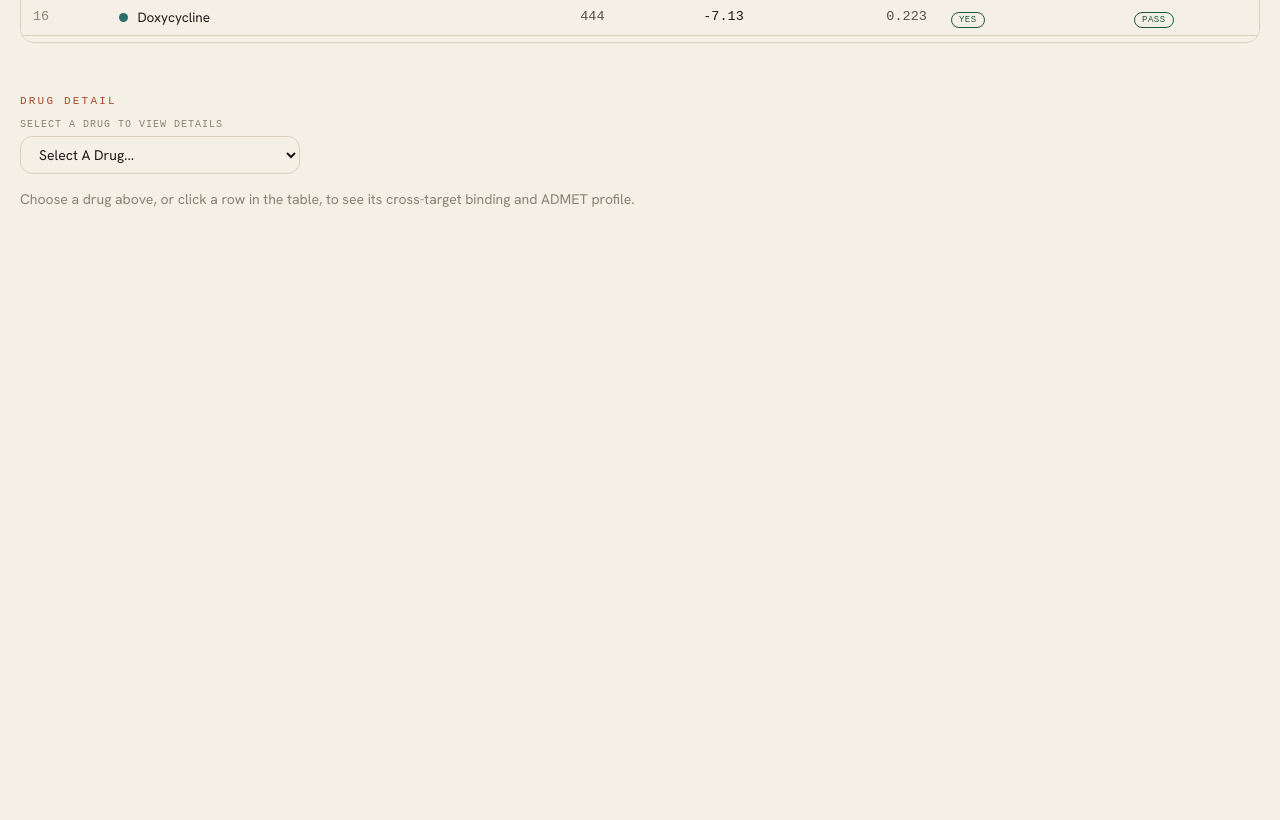
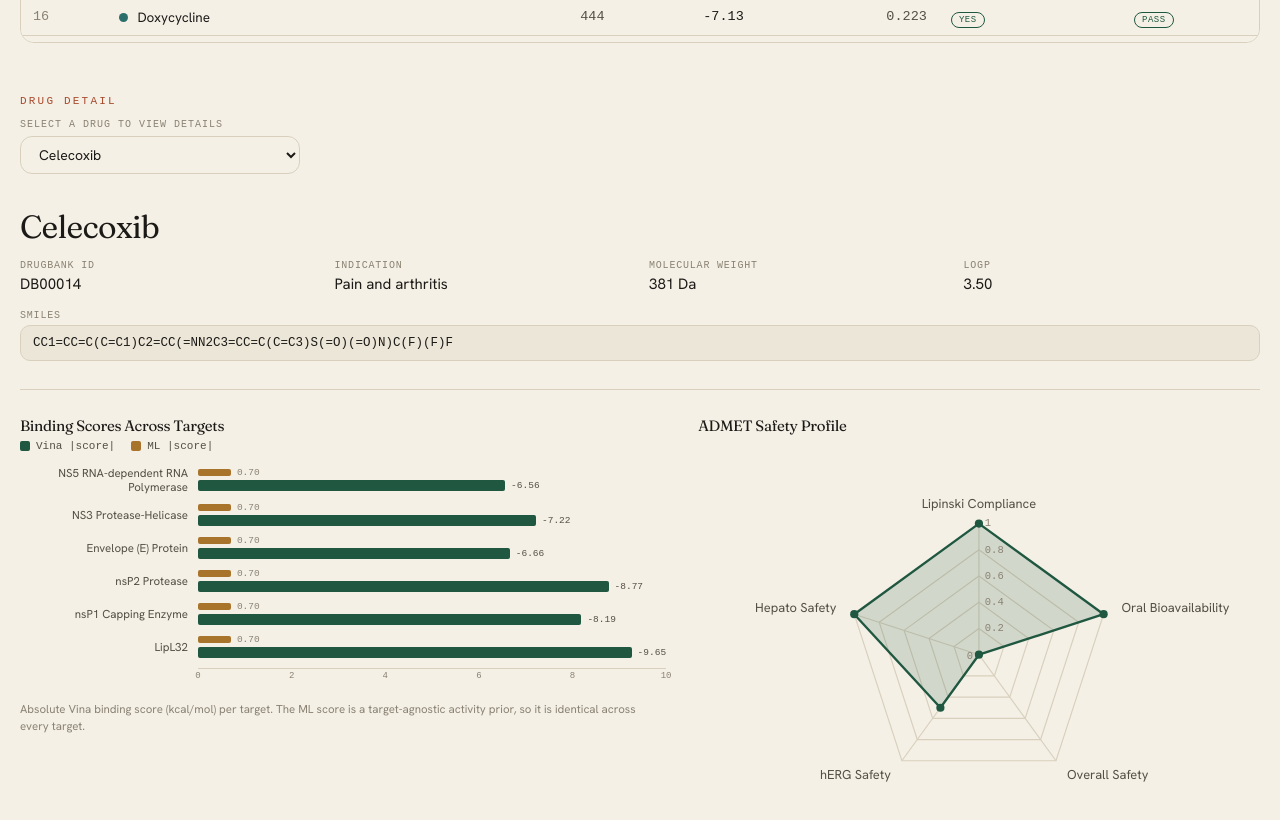
Before and after one commit to RyoungJKT/genetropica-v2, a React (Vite) app in the folder web/: page /app/explore in a window 1280 px wide. Shown: the part 1480-2300 px from the top of the page. Before the commit the page ends 1758 px from the top, so only its background shows below. Built offline with nearby package versions, Linux system fonts and the light colour scheme; a web font is replaced by a local one.

Commit message:
Default the Drug Explorer detail panel to celecoxib
Auto-select celecoxib so the per-drug panel is expanded on load instead of the empty prompt. Keep the selection when switching targets, and skip the scroll-into-view on the initial default so the page does not jump to the panel on load.

```diff
--- a/web/src/components/DrugPanel.tsx
+++ b/web/src/components/DrugPanel.tsx
@@ -15,7 +15,13 @@ function Meta({ k, v }: { k: string; v: string }) {
 /** Inline per-drug detail: metadata, cross-target binding bars (Vina + the constant ML prior), ADMET radar. */
 export function DrugPanel({ drug, field, admet, order, tName }: { drug: Drug; field: Field; admet?: AdmetRow; order: string[]; tName: (id: string) => string }) {
   const ref = useRef<HTMLDivElement>(null)
+  const firstRender = useRef(true)
   useEffect(() => {
+    // Don't yank the page down on the initial default selection; only scroll on later picks.
+    if (firstRender.current) {
+      firstRender.current = false
+      return
+    }
     ref.current?.scrollIntoView({ behavior: 'smooth', block: 'nearest' })
   }, [drug.name])
 
--- a/web/src/pages/Explore.tsx
+++ b/web/src/pages/Explore.tsx
@@ -7,6 +7,7 @@ import { DrugPanel } from '../components/DrugPanel'
 import { TargetAnalysis } from '../components/TargetAnalysis'
 
 const ORDER = ['DENV_NS5', 'DENV_NS3', 'DENV_E', 'CHIKV_nsP2', 'CHIKV_nsP1', 'LEPTO_LipL32']
+const DEFAULT_DRUG = 'celecoxib'
 
 const pillBtn = (active: boolean): CSSProperties => ({
   fontFamily: 'var(--mono)', fontSize: 11, letterSpacing: '.06em', textTransform: 'uppercase',
@@ -31,7 +32,7 @@ export default function Explore() {
   const [dlOnly, setDlOnly] = useState(false)
   const [admetOnly, setAdmetOnly] = useState(false)
   const [cls, setCls] = useState('all')
-  const [sel, setSel] = useState<string | null>(null)
+  const [sel, setSel] = useState<string | null>(DEFAULT_DRUG)
 
   const tName = (id: string) => targets.data?.find((t) => t.target_id === id)?.name ?? id
   const all = field.data?.[tid] ?? []
@@ -58,7 +59,7 @@ export default function Explore() {
 
       <div style={{ display: 'flex', gap: 8, flexWrap: 'wrap', marginBottom: 18 }}>
         {order.map((id) => (
-          <button key={id} onClick={() => { setSel(null); setTid(id) }} style={pillBtn(tid === id)}>{tName(id)}</button>
+          <button key={id} onClick={() => setTid(id)} style={pillBtn(tid === id)}>{tName(id)}</button>
         ))}
       </div>
 
```
